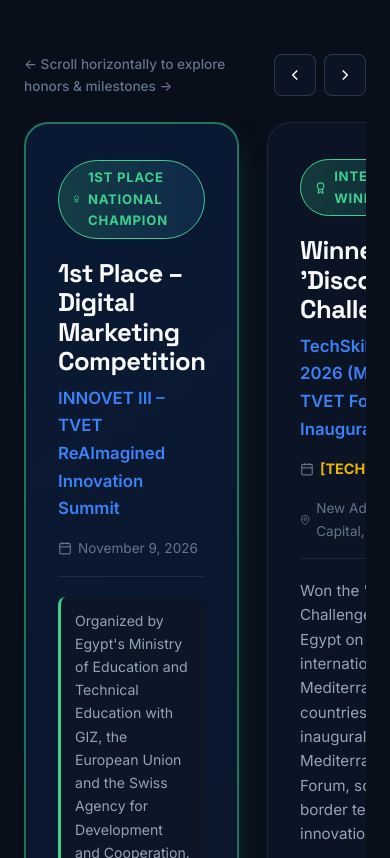
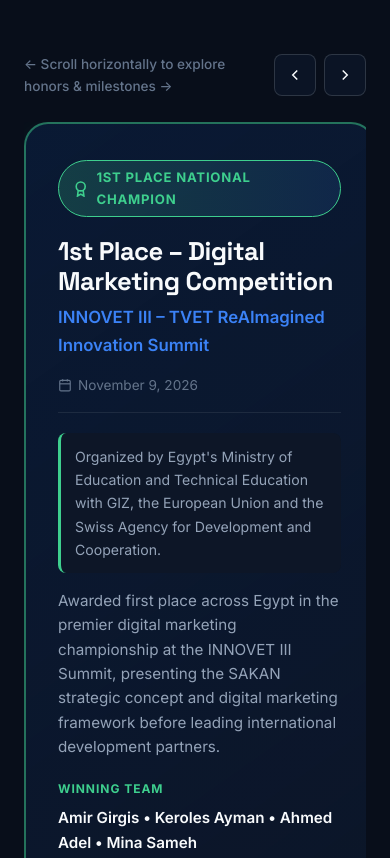
Before and after one commit to amir-girgis/first-project, a plain HTML site: page index.html in a window 390 px wide. Shown: the part 8154-9012 px from the top of the page. Drawn offline with Linux system fonts and the light colour scheme; animation ran at ten frames a second.

Commit message:
Work from the phone

```diff
--- a/css/style.css
+++ b/css/style.css
@@ -1443,6 +1443,8 @@ body.cursor-hover .custom-cursor-ring {
 }
 
 .achievement-card {
+  flex: 0 0 min(540px, 90vw);
+  scroll-snap-align: start;
   background: var(--bg-card);
   border: 1px solid var(--border-subtle);
   border-radius: var(--radius-lg);
```
